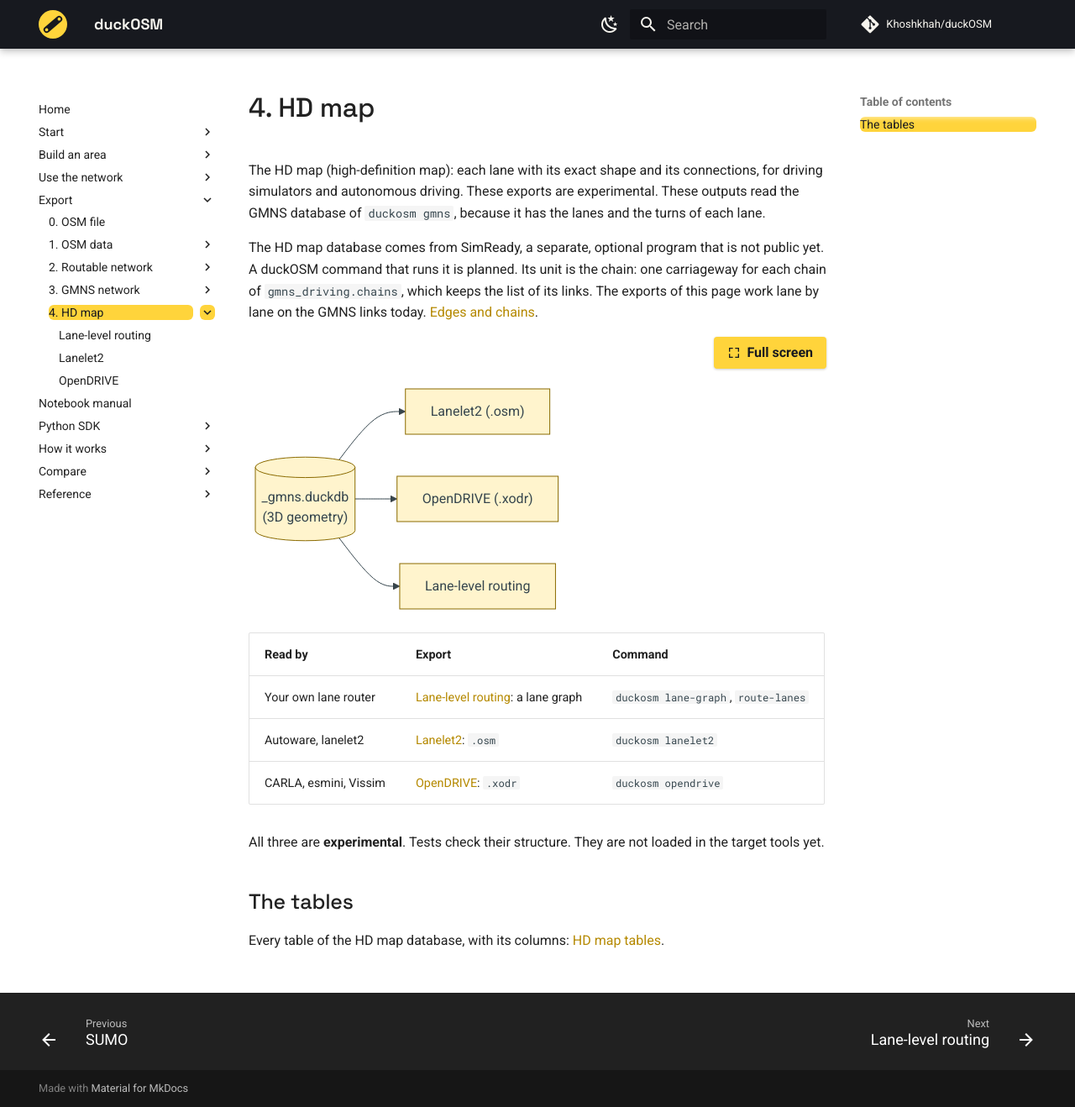
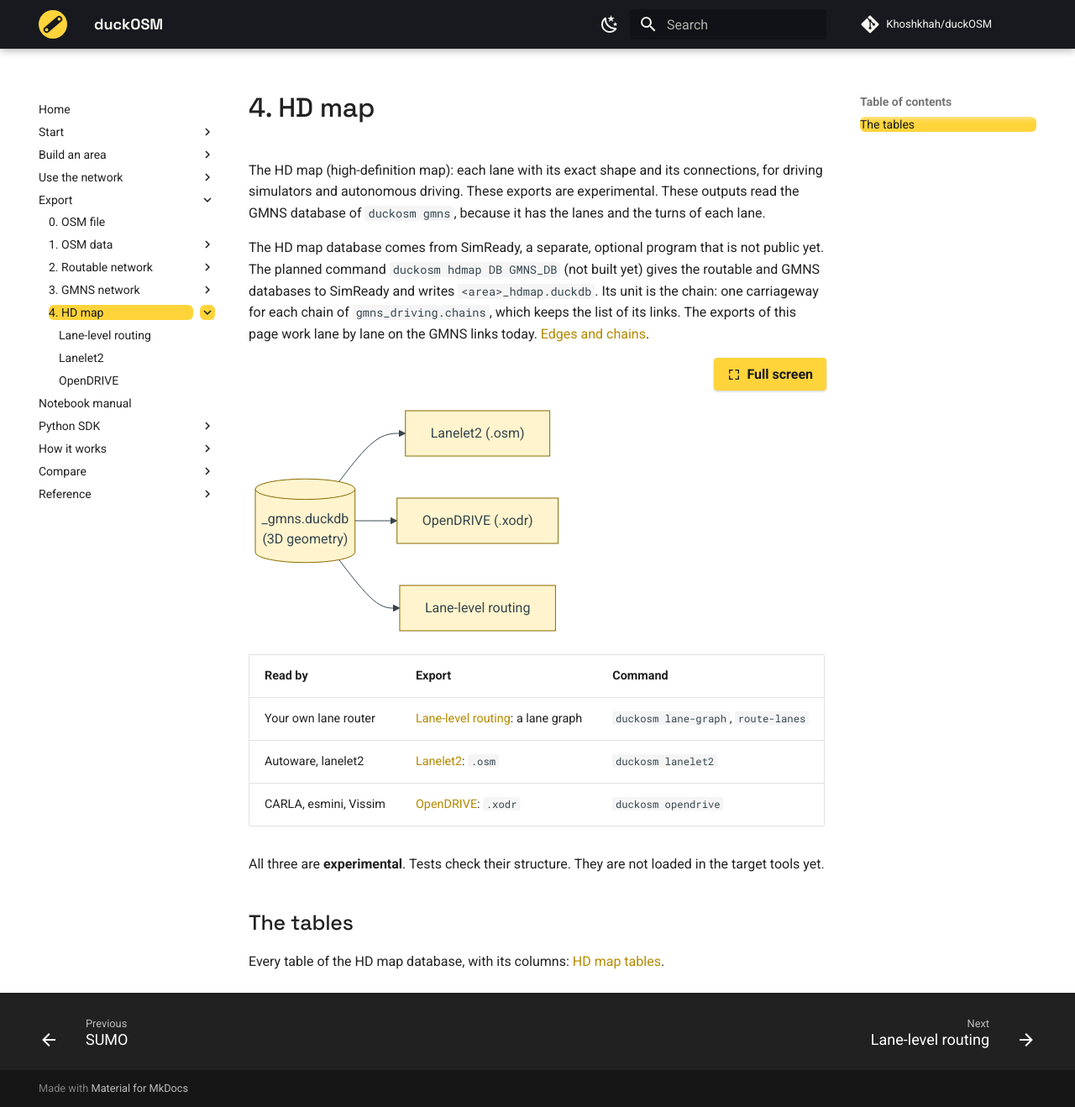
Before and after one commit to Khoshkhah/duckOSM, an MkDocs documentation site: the page built from docs/exports/hd-map/index.md, in a window 1280 px wide and 1318 px high. Shown: the whole window at 84% size. Built offline with MkDocs 1.6.1 and Material for MkDocs 9.7.7, drawn with Linux system fonts in a browser that asks for light colours; comment, search, counter and statistics services are not loaded.

Commit message:
Docs: name the planned command duckosm hdmap
Its design is signed off (PR 474); the code is not built. The pages say so.

Co-Authored-By: Claude Opus 5.5 <noreply@anthropic.com>

````diff
--- a/docs/exports/hd-map/index.md
+++ b/docs/exports/hd-map/index.md
@@ -3,8 +3,8 @@
 The HD map (high-definition map): each lane with its exact shape and its connections, for driving simulators and autonomous driving. These exports are experimental. These outputs read the
 GMNS database of `duckosm gmns`, because it has the lanes and the turns of each lane.
 
-The HD map database comes from SimReady, a separate, optional program that is not public yet. A duckOSM command that
-runs it is planned. Its unit is the chain: one carriageway for each chain of
+The HD map database comes from SimReady, a separate, optional program that is not public yet. The planned command
+`duckosm hdmap DB GMNS_DB` (not built yet) gives the routable and GMNS databases to SimReady and writes `<area>_hdmap.duckdb`. Its unit is the chain: one carriageway for each chain of
 `gmns_driving.chains`, which keeps the list of its links. The exports of this page work lane by lane on the GMNS links today. [Edges and chains](../../concepts/edges-and-chains.md).
 
 ```mermaid
````
Also changed, not shown: docs/exports/hdmap_tables.md (+2 -1 lines), 1 other file.
